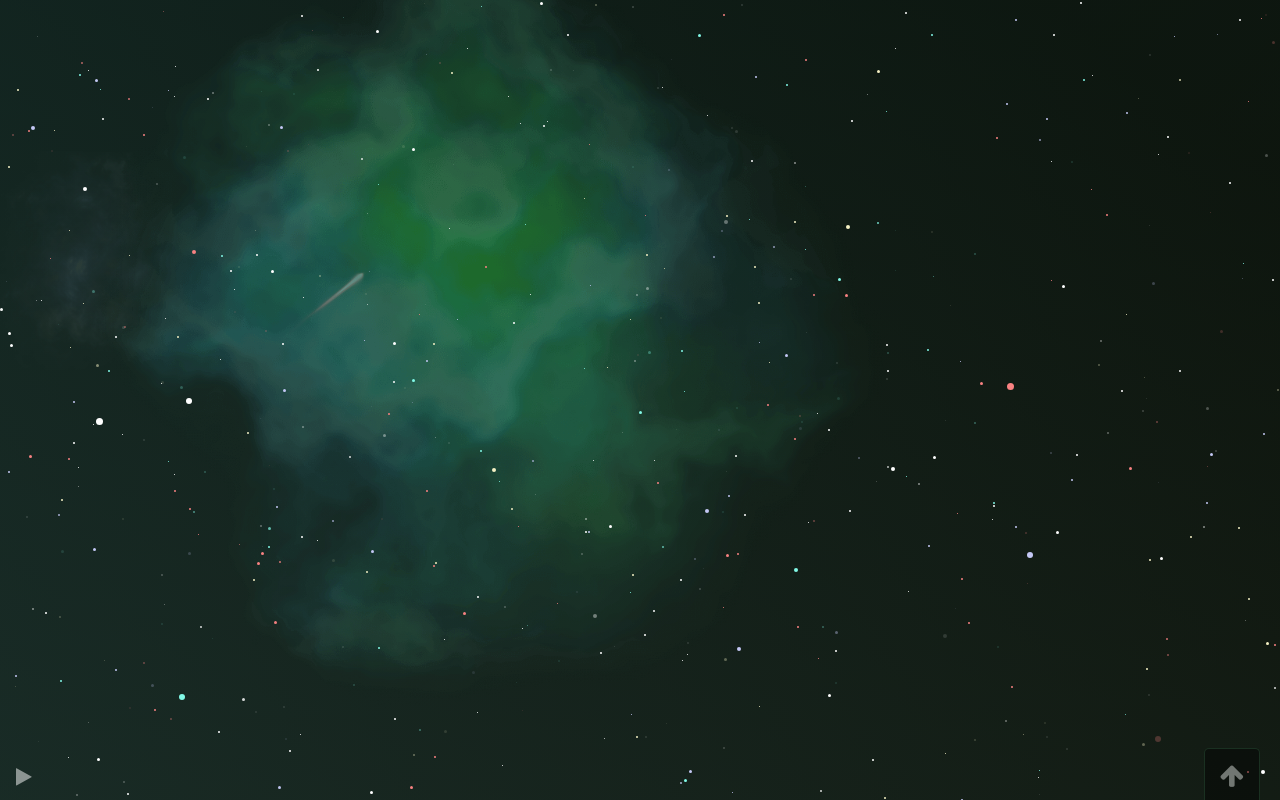
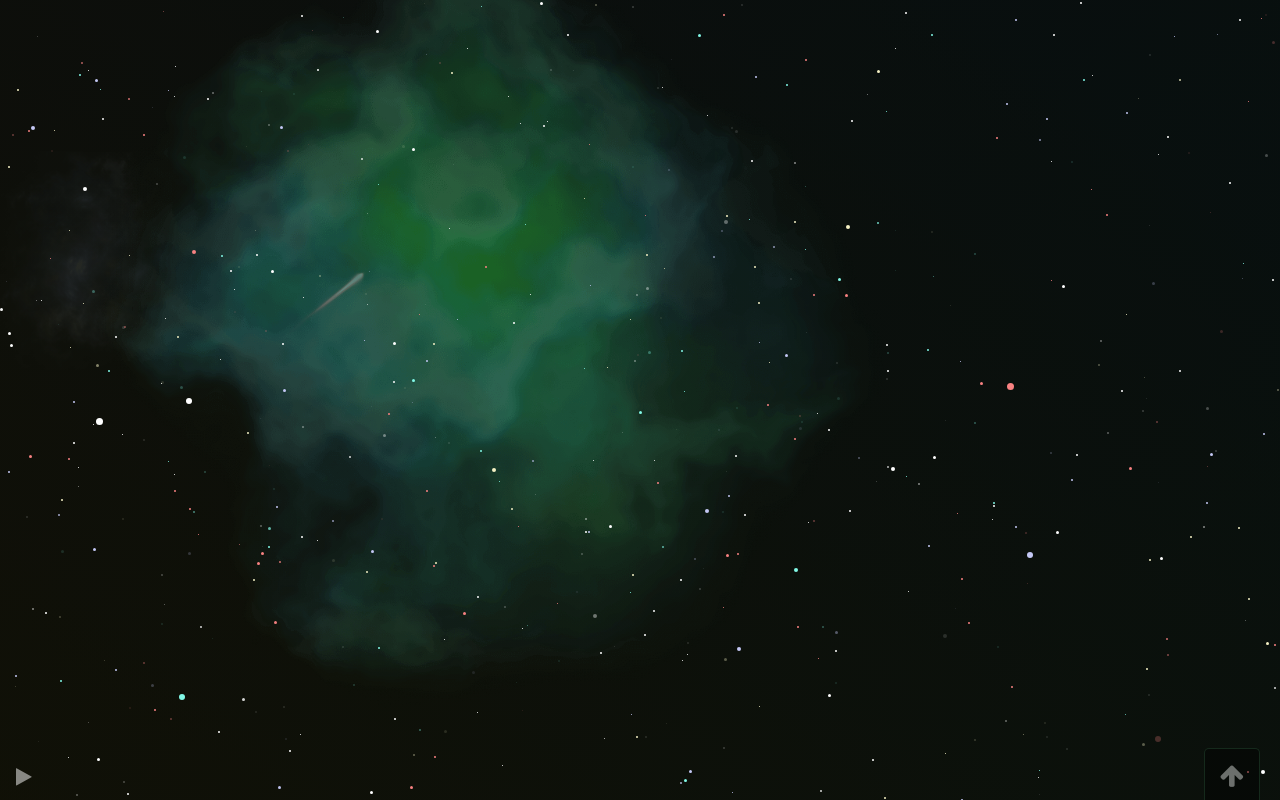
Before and after one commit to brhuman/galaxy-generator, a plain HTML site: page index.html in a window 1280 px wide. Drawn offline with nearby package versions, Linux system fonts and the light colour scheme.

Commit message:
preloader fix

```diff
--- a/js/common.js
+++ b/js/common.js
@@ -13,20 +13,20 @@ var hideUi = false;
 var timerSeconds; // timer to next galaxy in seconds
 
 var gradientColors = [
-    '#21343D',
-    '#20253A',
-    '#231D35',
-    '#2A192D',
-    '#2D1923',
-    '#182B26',
-    '#1A2615',
-    '#262515',
-    '#1C120F',
-    '#36243b',
-    '#242b3b',
-    "#18262f",
-    '#182b2f',
-    '#182e2f',
+    // '#21343D',
+    // '#20253A',
+    // '#231D35',
+    // '#2A192D',
+    // '#2D1923',
+    // '#182B26',
+    // '#1A2615',
+    // '#262515',
+    // '#1C120F',
+    // '#36243b',
+    // '#242b3b',
+    // "#18262f",
+    // '#182b2f',
+    // '#182e2f',
     '#182f29',
     '#150f1f',
     '#180f1f',
--- a/scss/main.scss
+++ b/scss/main.scss
@@ -3,6 +3,8 @@
 
 body {
     background: #000;
+    min-height: 100vh;
+    height: 100%;
 }
 
 
@@ -94,6 +96,7 @@ body {
 .preloader {
     position: absolute;
     width: 100%;
+    min-height: 100vh;
     height: 100%;
     background: #000;
 }
```
Also changed, not shown: css/main.css.
